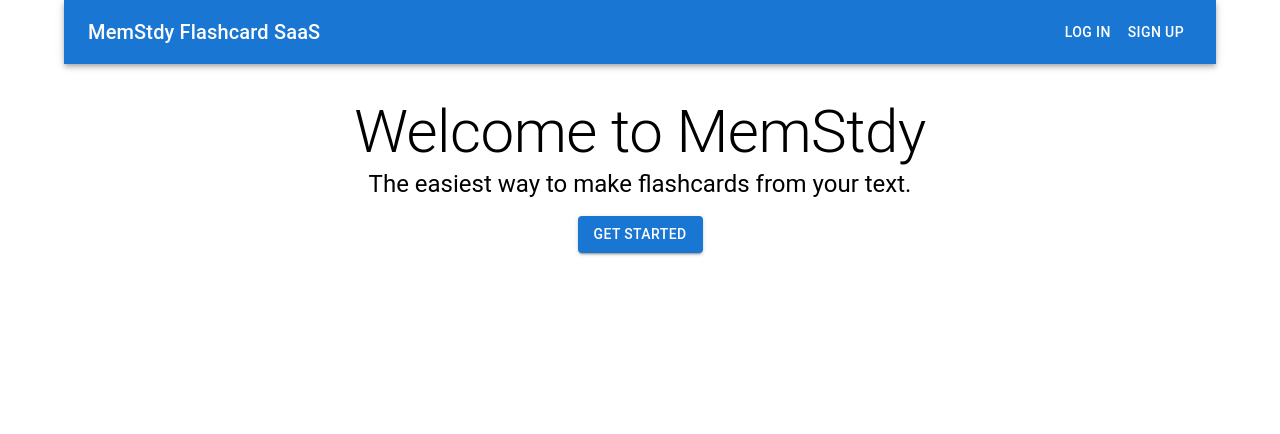
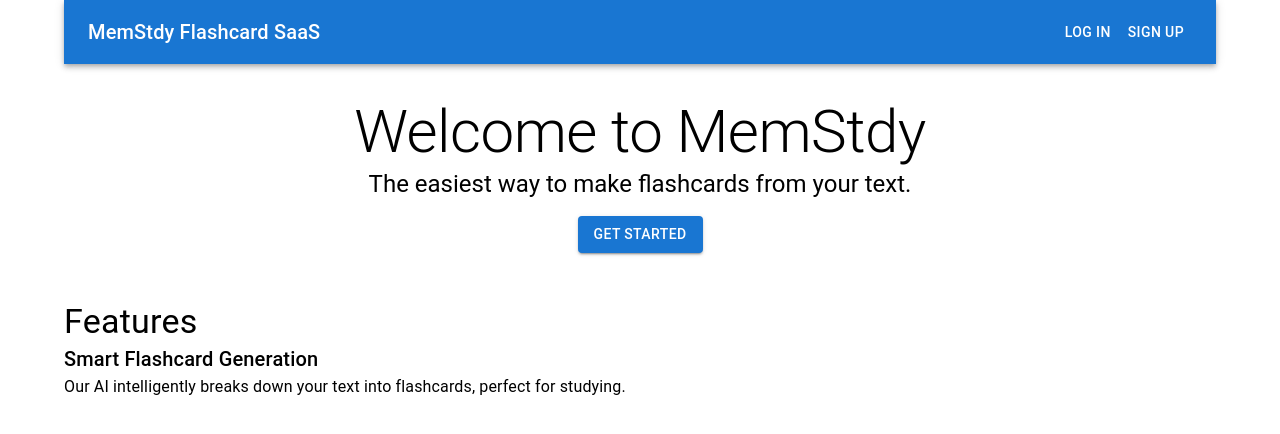
Before and after one commit to ereizas/MemStdy, a Next.js app in the folder memstdy/: page / in a window 1280 px wide. Shown: the top 434 px of the page. Built offline with nearby package versions, Linux system fonts and the light colour scheme; no server answers.

Commit message:
Added list of features

```diff
--- a/memstdy/app/page.js
+++ b/memstdy/app/page.js
@@ -6,7 +6,8 @@ import {
   Toolbar,
   Typography,
   Button,
-  Box
+  Box,
+  Grid
 } from '@mui/material'
 import Head from'next/head'
 import { SignedIn, SignedOut, UserButton } from '@clerk/nextjs'
@@ -39,6 +40,19 @@ export default function Home() {
           Get Started
           </Button>
       </Box>
+      <Box sx = {{my:6}}>
+        <Typography variant="h4" components="h2">
+          Features
+        </Typography>
+        <Grid contained spacing={4}>
+          <Grid item xs={12} md={4}>
+            <Typography variant="h6">Smart Flashcard Generation</Typography>
+            <Typography>
+              {' '}
+              Our AI intelligently breaks down your text into flashcards, perfect for studying.</Typography>
+          </Grid>
+        </Grid>
+      </Box>
     </Container>
   )
 }
```
